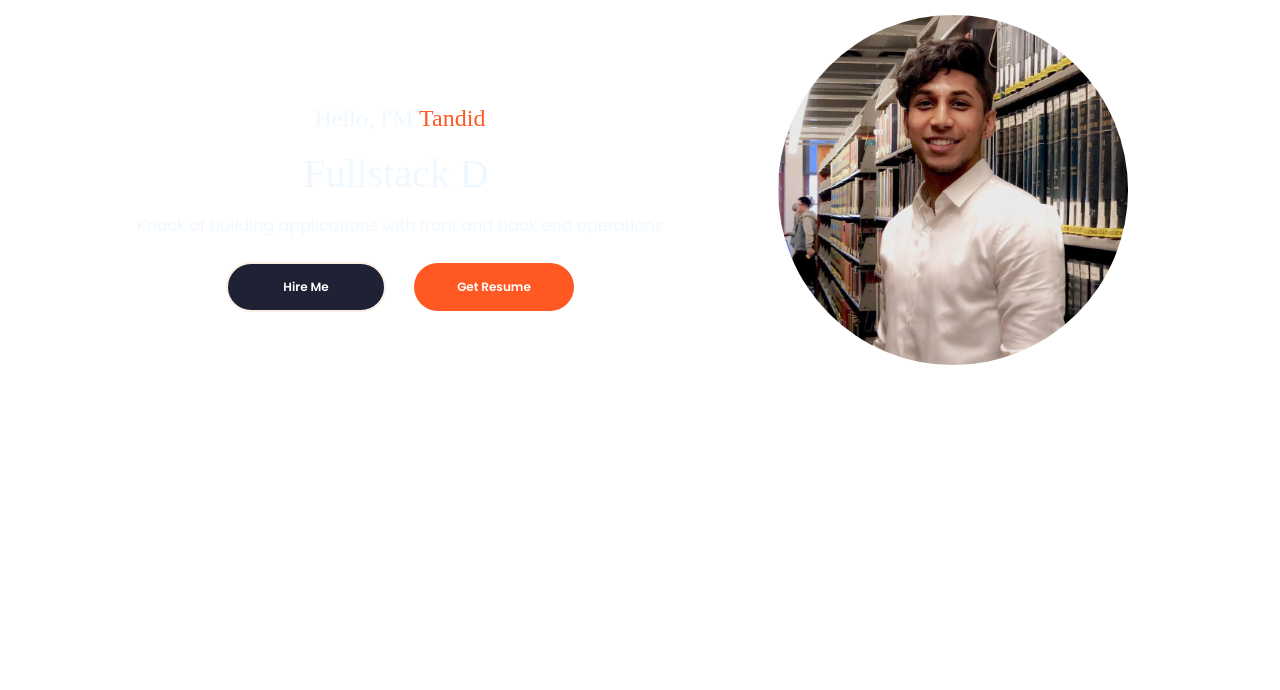
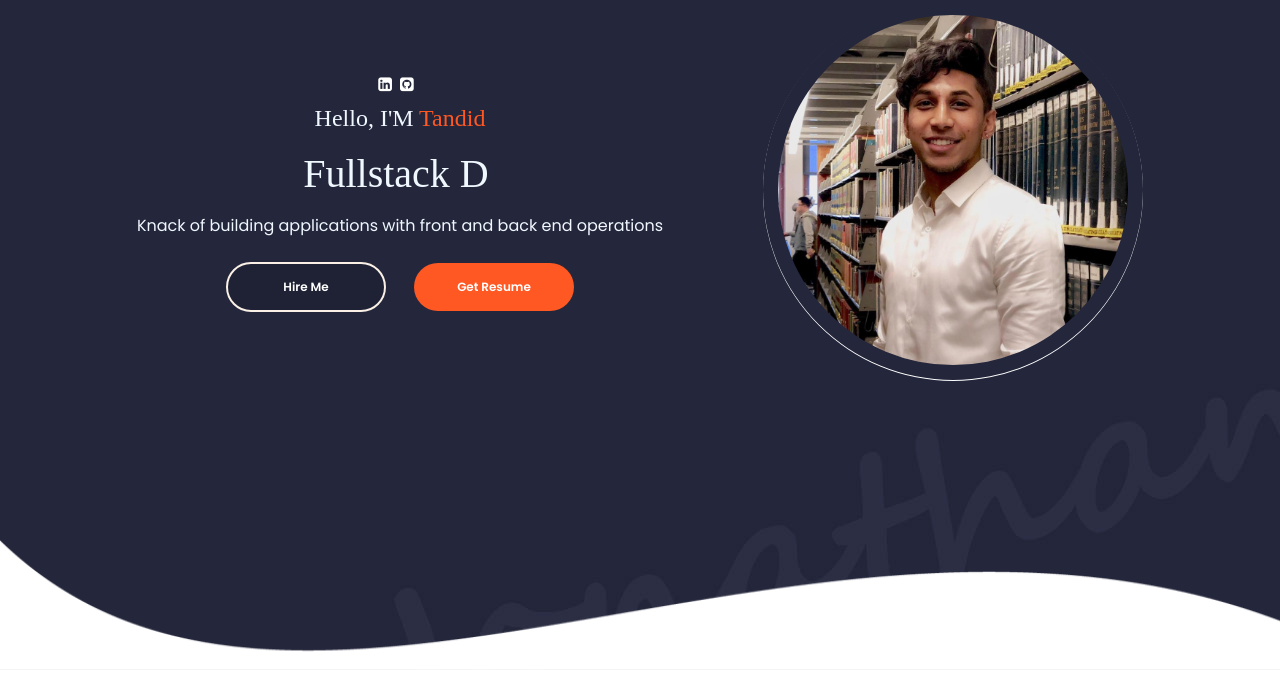
Before and after one commit to Tandid/tandidalam, a React (Create React App) app: page / in a window 1280 px wide. Shown: the top 690 px of the page. Built offline with nearby package versions, Linux system fonts and the light colour scheme; a web font is replaced by a local one.

Commit message:
refactored components and added styling

```diff
--- a/src/App.js
+++ b/src/App.js
@@ -1,10 +1,10 @@
 import "./App.css";
-import Profile from "./PortfolioContainer/Home/Profile";
+import Home from "./PortfolioContainer/Home/Home";
 
 function App() {
   return (
     <div className="App">
-      <Profile />
+      <Home />
     </div>
   );
 }
--- /dev/null
+++ b/src/PortfolioContainer/Home/Footer/Footer.css
@@ -0,0 +1,25 @@
+.footer-container {
+  height: 17.8%;
+  width: 100%;
+  overflow: hidden;
+  display: flex;
+  justify-content: center;
+}
+
+.footer-parent {
+  width: 100%;
+  height: 100%;
+  max-width: 1920px;
+}
+
+.footer-parent img {
+  max-width: 100%;
+  height: 130px;
+}
+
+@media only screen and (max-width: 1110px) {
+  .footer-parent {
+    display: flex;
+    align-items: flex-end;
+  }
+}
--- /dev/null
+++ b/src/PortfolioContainer/Home/Footer/Footer.js
@@ -0,0 +1,17 @@
+import React, { PureComponent } from "react";
+import "./Footer.css";
+
+export default class Footer extends PureComponent {
+  render() {
+    return (
+      <div className="footer-container">
+        <div className="footer-parent">
+          <img
+            src={require("../../../assets/Home/shape-bg.png").default}
+            alt="no internet connection"
+          />
+        </div>
+      </div>
+    );
+  }
+}
--- /dev/null
+++ b/src/PortfolioContainer/Home/Home.css
@@ -0,0 +1,7 @@
+.home-container {
+  display: flex;
+  flex-direction: column;
+  justify-content: space-between;
+  min-height: 670px;
+  background-image: url("../../assets/Home/bg.jpg");
+}
--- /dev/null
+++ b/src/PortfolioContainer/Home/Home.js
@@ -0,0 +1,13 @@
+import React from "react";
+import Profile from "./Profile";
+import Footer from "./Footer/Footer";
+import "./Home.css";
+
+export default function Home() {
+  return (
+    <div className="home-container">
+      <Profile />
+      <Footer />
+    </div>
+  );
+}
```
